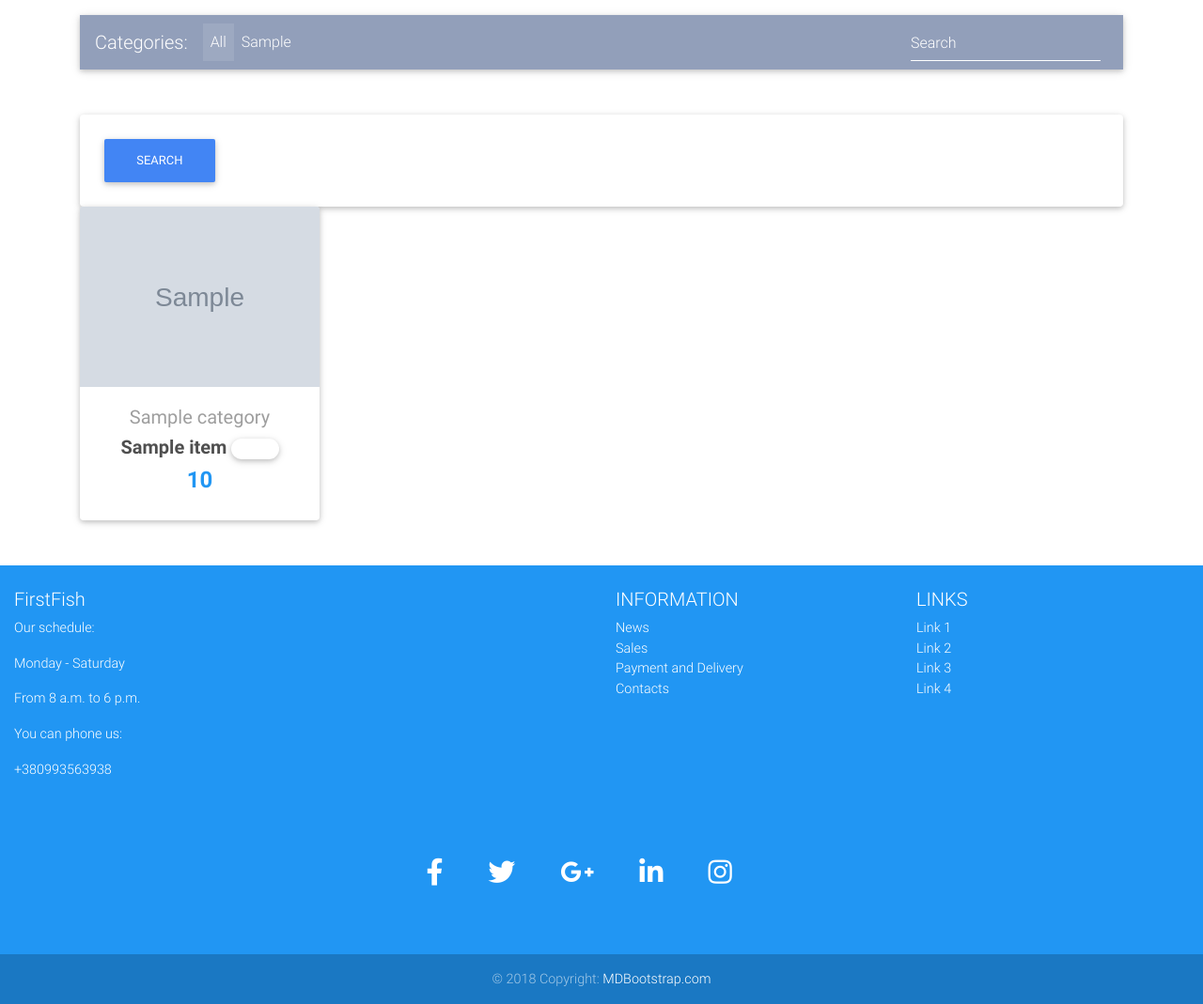
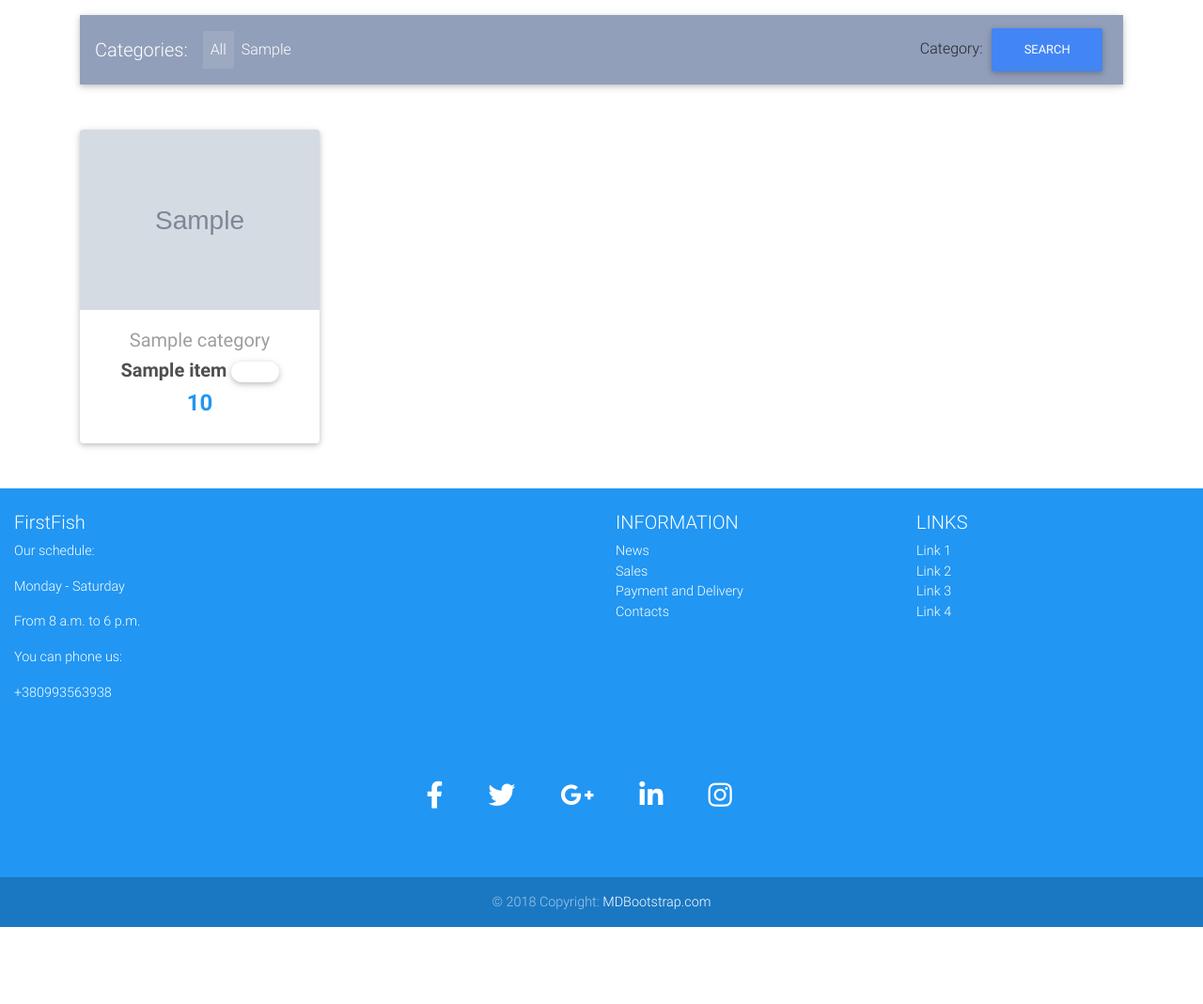
Before and after one commit to alexx97-python/FirstFish, a Django app: template core/templates/core/home-page.html in a window 1280 px wide. Shown: the part 552-1621 px from the top of the page at 94% size. After the commit the page ends 1539 px from the top, so only its background shows below. Run offline with Django 3.2, Linux system fonts and the light colour scheme; the template is opened without the code that fills it: most values are stand-ins (such as "Sample title", 1, 10 or a date in 2020); grey boxes marked "Sample" are stand-in pictures; parts of the project's set-up code (start-up, migrations or seed data) failed here and were passed over; some libraries are stand-ins or nearby versions.

Commit message:
Fixed form

```diff
--- a/core/filters.py
+++ b/core/filters.py
@@ -6,4 +6,4 @@ from .models import Item
 class ItemFilter(django_filters.FilterSet):
     class Meta:
         model = Item
-        fields = ('title', 'price', 'discount_price', 'length', 'weight', 'category')
+        fields = ('category', )
--- a/core/templates/core/home-page.html
+++ b/core/templates/core/home-page.html
@@ -107,30 +107,19 @@
             </li>
             {% endfor %}
 
-
           </ul>
 
           <form class="form-inline">
             <div class="md-form my-0">
-              <input class="form-control mr-sm-2" type="text" placeholder="Search" aria-label="Search">
+               <form method="get">
+                  Category:
+                  {{ filter.form }}
+              <button class="btn btn-primary" type="submit"> Search</button>
+               </form>
             </div>
           </form>
         </div>
       </nav>
-
-      <div class="row">
-        <div class="col">
-          <div class="card card-body">
-
-            <form method="get">
-              {{ filter.form }}
-
-              <button class="btn btn-primary" type="submit"> Search</button>
-            </form>
-
-          </div>
-        </div>
-      </div>
 
       <section class="text-center mb-4">
         <div class="row wow fadeIn">
```
